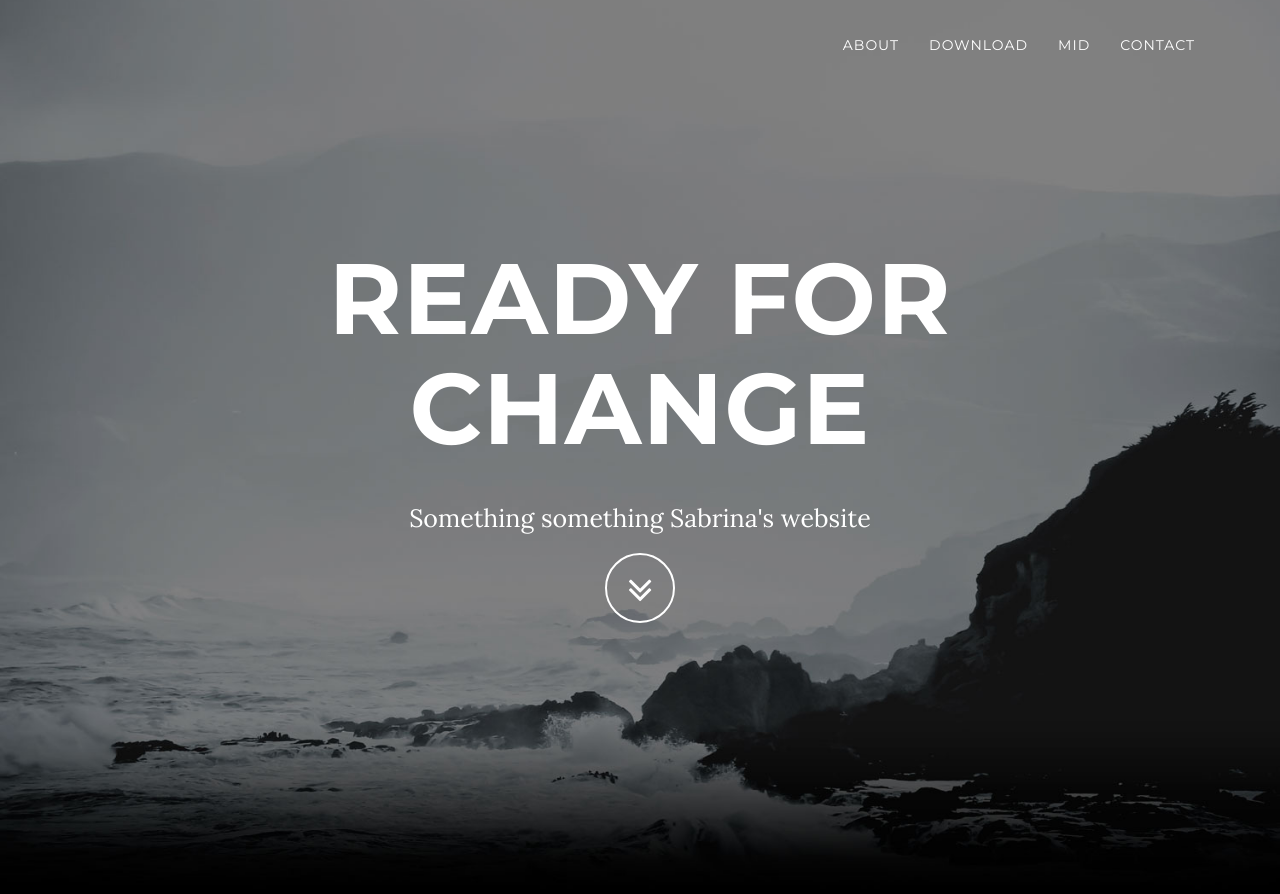
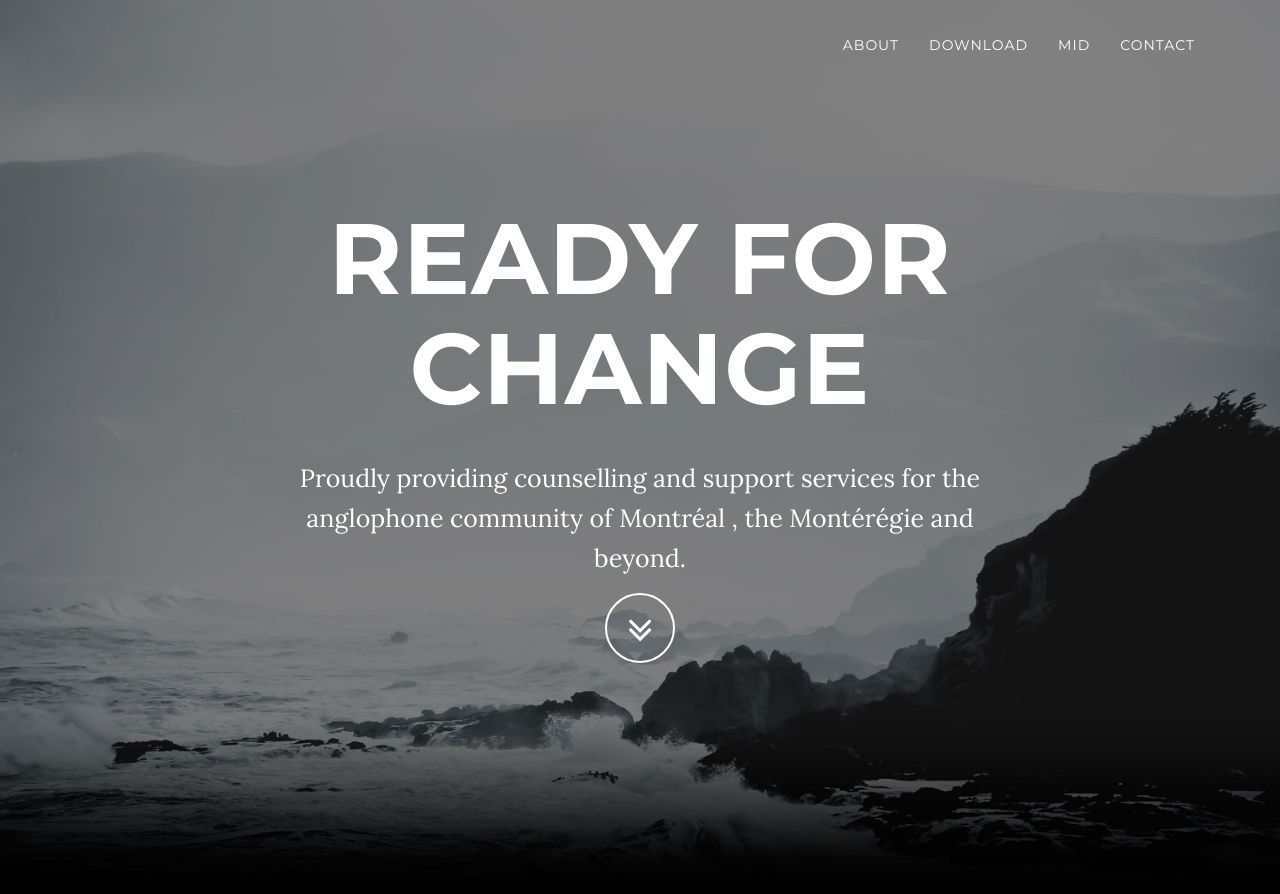
Before and after one commit to iamreadyforchange/iamreadyforchange.github.io, a Jekyll site: the page built from index.html, in a window 1280 px wide and 900 px high. Shown: the top 894 px of the window. Built offline with Jekyll 4.4.1, drawn with Linux system fonts in a browser that asks for light colours.

Commit message:
Changing banner message.

```diff
--- a/_config.yml
+++ b/_config.yml
@@ -2,7 +2,7 @@
 title: Ready for Change
 email: sabrina_saddick@iamreadyforchange.ca
 url: https://iamreadyforchange.github.io
-description: "Something something Sabrina's website"
+description: "Proudly providing counselling and support services for the anglophone community of Montréal , the Montérégie and beyond."
 
 # Color settings (hex-codes without the leading hash-tag)
 color:
```
